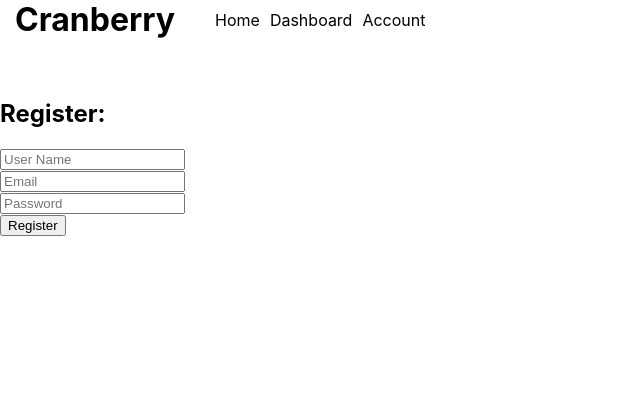
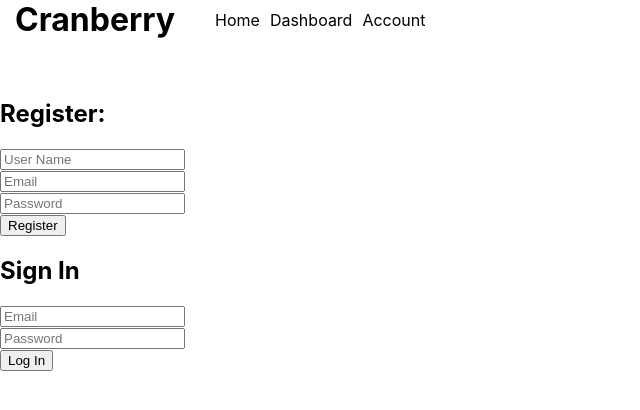
Before and after one commit to jfpalchak/cranberry, a React (Create React App) app in the folder cranberry/: page /sign-in in a window 1280 px wide. Shown: the top 410 px of the page, without its empty margins (0-640 px from the left). Built offline with nearby package versions, Linux system fonts and the light colour scheme.

Commit message:
successfully implement API user signin w/ JWT

```diff
--- a/cranberry/src/components/SignIn.tsx
+++ b/cranberry/src/components/SignIn.tsx
@@ -6,6 +6,7 @@ const BASE_URL = "http://localhost:5000/api";
 export default function SignIn() {
 
   const [registerSuccess, setRegisterSuccess] = useState<string | null>(null);
+  const [signInSuccess, setSignInSuccess] = useState<string | null>(null);
 
   const [formData, setFormData] = useState<SignUpFormState>({
     userName: '',
@@ -18,22 +19,42 @@ export default function SignIn() {
     setFormData(prevData => ({...prevData, [name]: value}));
   }
 
+  // REGISTER
   const handleSubmit = async (e: React.FormEvent<HTMLFormElement>) => {
     e.preventDefault();
 
     axios.post(`${BASE_URL}/users/register`, formData)
       .then(response => {
-        console.log(response);
+        setRegisterSuccess(`${response.data.status}: ${response.data.message}`);
       })
       .catch((error) => {
-        console.log(error);
+        setRegisterSuccess(`${error.data.status}: ${error.data.message}`)
+      });
+  }
+
+  // SIGN IN
+  const handleSignIn = async (e: React.FormEvent<HTMLFormElement>) => {
+    e.preventDefault();
+
+    axios.post(`${BASE_URL}/users/signin`, { email: formData.email, password: formData.password })
+      .then(response => {
+        setSignInSuccess(`${response.data.status}: ${response.data.message}`);
+        const token = response.data.token;
+
+        sessionStorage.setItem("token", token);
+
       })
+      .catch((error) => {
+        setSignInSuccess(`${error.data.status}: ${error.data.message}`);
+      });
 
   }
 
   return (
     <section>
+
       <h1>Register:</h1>
+      {registerSuccess}
       <form className="register-form" onSubmit={handleSubmit}>
       <input
           type="text"
@@ -46,7 +67,7 @@ export default function SignIn() {
         <br/>
         <input
           type="text"
-          id="email"
+          id="registerEmail"
           name="email"
           placeholder="Email"
           required
@@ -55,7 +76,7 @@ export default function SignIn() {
         <br/>
         <input
           type="password"
-          id="password"
+          id="registerPassword"
           name="password"
           placeholder="Password"
           required
@@ -63,6 +84,30 @@ export default function SignIn() {
         />
         <br/>
         <button>Register</button>
+      </form>
+
+      <h1>Sign In</h1>
+      {signInSuccess}
+      <form className="signin-form" onSubmit={handleSignIn}>
+        <input
+          type="text"
+          id="signinEmail"
+          name="email"
+          placeholder="Email"
+          required
+          onChange={handleChange}
+        />
+        <br/>
+        <input
+          type="password"
+          id="signinPassword"
+          name="password"
+          placeholder="Password"
+          required
+          onChange={handleChange}
+        />
+        <br/>
+        <button>Log In</button>
       </form>
 
     </section>
```
